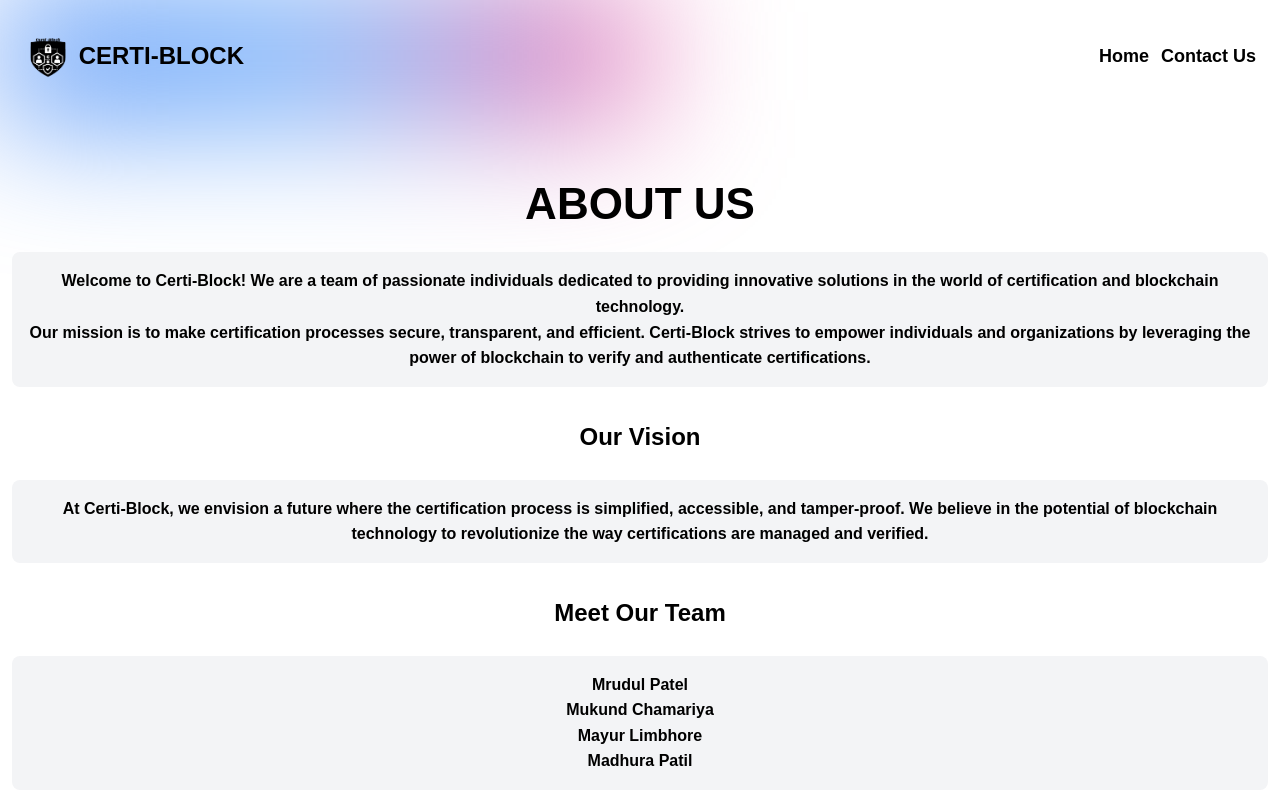
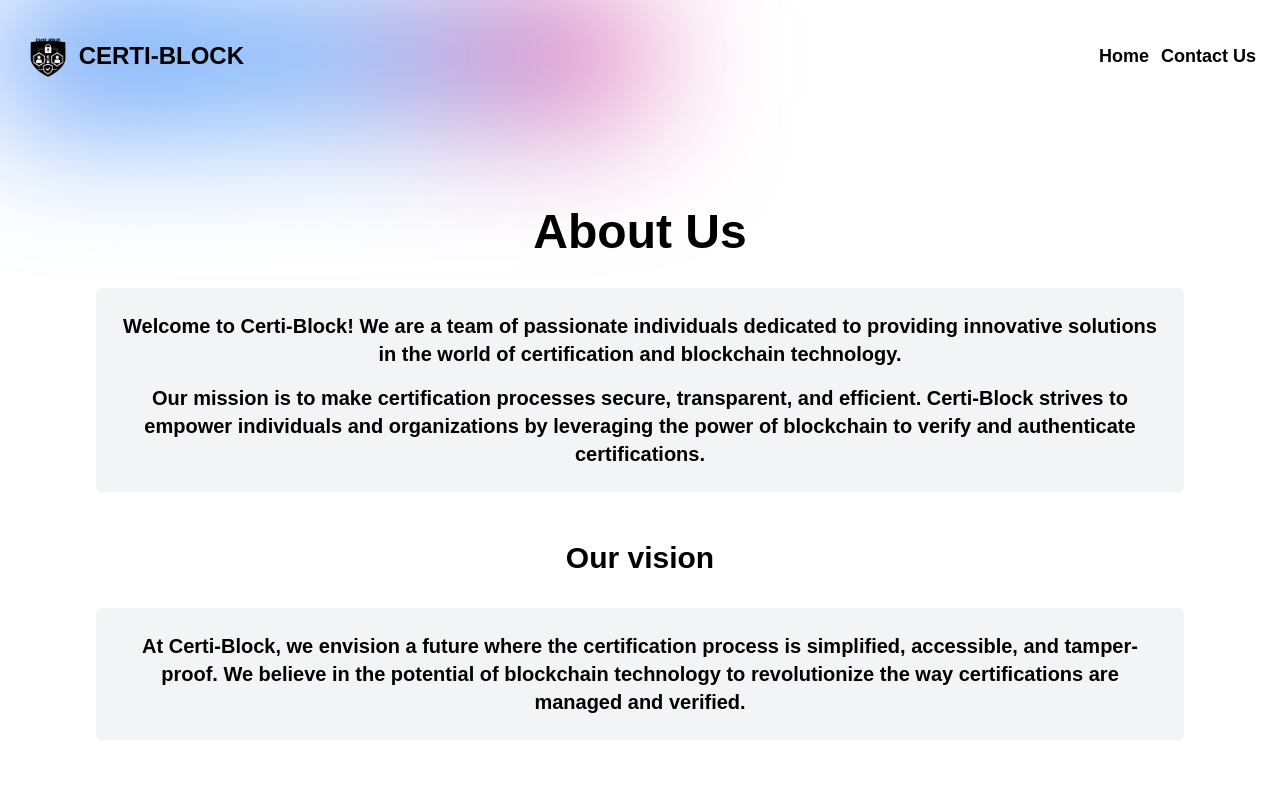
Before and after one commit to Nuthanmc/Grade-Chain, a Next.js app: page /aboutus in a window 1280 px wide. Shown: the top 794 px of the page. Built offline with nearby package versions, Linux system fonts and the light colour scheme.

Commit message:
minimal changes to about us

```diff
--- a/app/aboutus/page.js
+++ b/app/aboutus/page.js
@@ -89,150 +89,42 @@ const AboutUs = () => {
         </div>
       </motion.nav>
 
-      <div
-        className={`${styles.innerWidth}  ${styles.yPaddings}`}
-        style={{
-          position: "relative",
-          margin: "0 auto",
-          padding: "12px",
-          paddingTop: "60px",
-          textAlign: "center",
-          color: "black",
-        }}
-      >
-        <div
-          style={{
-            width: "100%",
-            height: "100%",
-            opacity: 0.5,
-            position: "absolute",
-            top: 0,
-            left: 0,
-          }}
-        />
+      <div className={`container mx-auto px-4 md:px-8 lg:px-16 pt-16 md:pt-24 pb-8 text-center text-black dark:text-white relative`}>
 
-        <h1
-          style={{
-            fontSize: "44px",
-            fontWeight: "bold",
-            lineHeight: "64.4px",
-            textTransform: "uppercase",
-            position: "relative",
-            zIndex: 1,
-          }}
-          className="text-black dark:text-white"
-        >
+        <h1 className="text-2xl lg:text-4xl xl:text-5xl font-bold leading-tight text-black dark:text-white">
           About Us
         </h1>
-
-        <div
-          style={{
-            padding: "16px",
-            borderRadius: "8px",
-            margin: "16px 0",
-          }}
-          className="bg-[#F3F4F6] dark:bg-[#1F2937]"
-        >
-          <p
-            style={{
-              fontSize: "1rem",
-              lineHeight: "1.6",
-              fontWeight: "bold",
-              marginBottom: "0",
-            }}
-            className="text-black dark:text-white"
-          >
-            Welcome to Certi-Block! We are a team of passionate individuals
-            dedicated to providing innovative solutions in the world of
-            certification and blockchain technology.
+        <div className="p-4 md:p-6 lg:p-6 m-8 md:mb-12 bg-gray-100 dark:bg-gray-800 text-black dark:text-white rounded-md">
+          <p className="text-base md:text-lg lg:text-xl font-bold leading-6 mb-4 text-black dark:text-white">
+            Welcome to Certi-Block! We are a team of passionate individuals dedicated to providing innovative solutions in the world of certification and blockchain technology.
           </p>
 
-          <p
-            style={{
-              fontSize: "1rem",
-              lineHeight: "1.6",
-              fontWeight: "bold",
-              marginBottom: "0",
-            }}
-            className="text-black dark:text-white"
-          >
-            Our mission is to make certification processes secure, transparent,
-            and efficient. Certi-Block strives to empower individuals and
-            organizations by leveraging the power of blockchain to verify and
-            authenticate certifications.
+          <p className="text-base md:text-lg lg:text-xl font-bold leading-6 mb-0 text-black dark:text-white">
+            Our mission is to make certification processes secure, transparent, and efficient. Certi-Block strives to empower individuals and organizations by leveraging the power of blockchain to verify and authenticate certifications.
           </p>
         </div>
-        <h2
-          style={{
-            fontSize: "1.5rem",
-            fontWeight: "bold",
-            lineHeight: "2.2",
-            marginTop: "24px",
-            position: "relative",
-            zIndex: 1,
-          }}
-          className="text-black dark:text-white"
-        >
-          Our Vision
+
+        <h2 className="text-xl md:text-2xl lg:text-3xl font-bold leading-6 mt-6 md:mt-8 text-black dark:text-white">
+         Our vision
         </h2>
-        <div
-          style={{
-            padding: "16px",
-            borderRadius: "8px",
-            margin: "16px 0",
-          }}
-          className="bg-[#F3F4F6] dark:bg-[#1F2937]"
-        >
-          <p
-            style={{
-              fontSize: "1rem",
-              lineHeight: "1.6",
-              fontWeight: "bold",
-              marginBottom: "0",
-            }}
-            className="text-black dark:text-white"
-          >
-            At Certi-Block, we envision a future where the certification process
-            is simplified, accessible, and tamper-proof. We believe in the
-            potential of blockchain technology to revolutionize the way
-            certifications are managed and verified.
+        <div className="p-4 md:p-6 lg:p-6 m-8 md:mb-12 bg-gray-100 dark:bg-gray-800 text-black dark:text-white rounded-md">
+          <p className="text-base md:text-lg lg:text-xl font-bold leading-6 text-black dark:text-white">
+            At Certi-Block, we envision a future where the certification process is simplified, accessible, and tamper-proof. We believe in the potential of blockchain technology to revolutionize the way certifications are managed and verified.
           </p>
         </div>
-        <h2
-          style={{
-            fontSize: "1.5rem",
-            fontWeight: "bold",
-            lineHeight: "2.2",
-            marginTop: "24px",
-            position: "relative",
-            zIndex: 1,
-          }}
-          className="text-black dark:text-white"
-        >
+        <h2 className="text-xl md:text-2xl lg:text-3xl font-bold leading-6 mt-6 md:mt-8 text-black dark:text-white">
           Meet Our Team
         </h2>
-        <div
-          style={{
-            padding: "16px",
-            borderRadius: "8px",
-            margin: "16px 0",
-          }}
-          className="bg-[#F3F4F6] dark:bg-[#1F2937] text-black dark:text-white"
-        >
-          <ul
-            style={{
-              fontSize: "1rem",
-              lineHeight: "1.6",
-              fontWeight: "bold",
-              marginBottom: "0",
-            }}
-          >
+
+        <div className="p-4 md:p-6 lg:p-6 m-8 md:mb-12 bg-gray-100 dark:bg-gray-800 text-black dark:text-white rounded-md">
+          <ul className="text-base md:text-lg lg:text-xl font-bold leading-6">
             <li>Mrudul Patel</li>
             <li>Mukund Chamariya</li>
             <li>Mayur Limbhore</li>
             <li>Madhura Patil</li>
           </ul>
         </div>
+
       </div>
     </div>
   );
```
